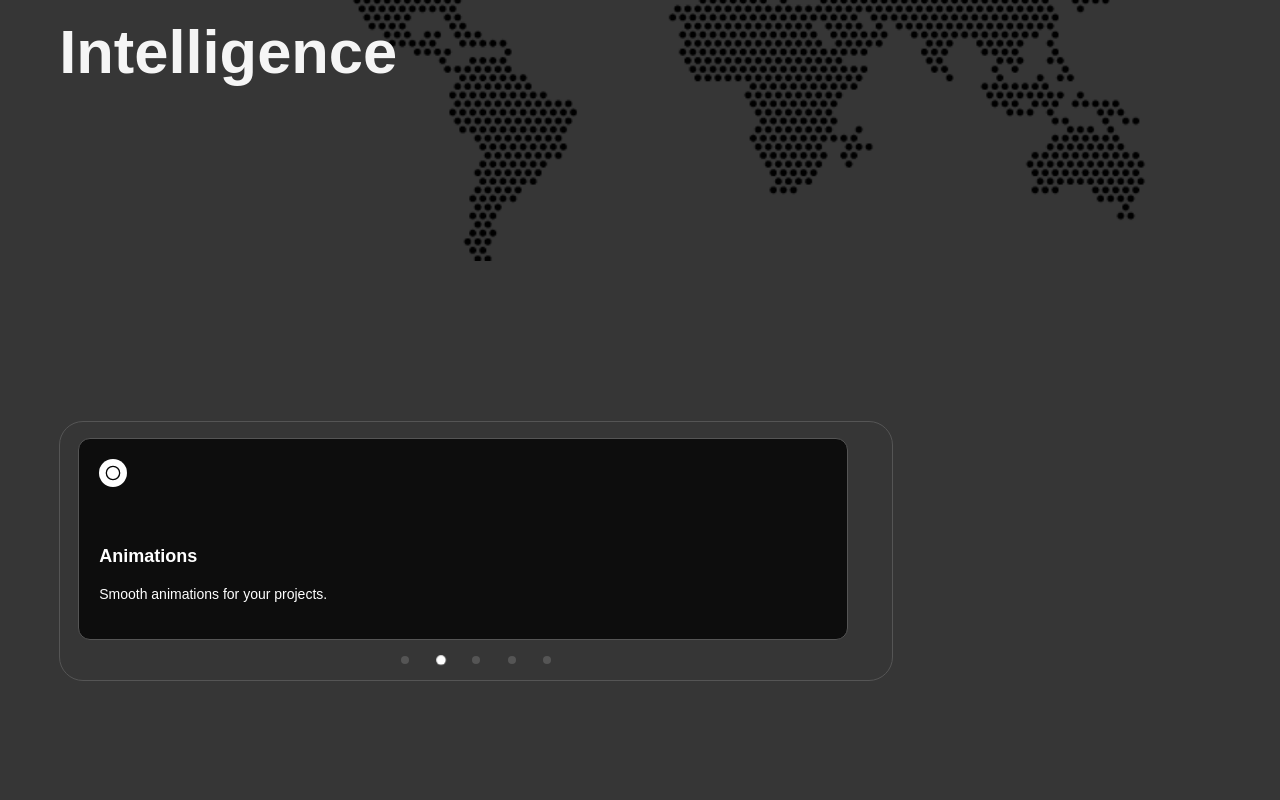
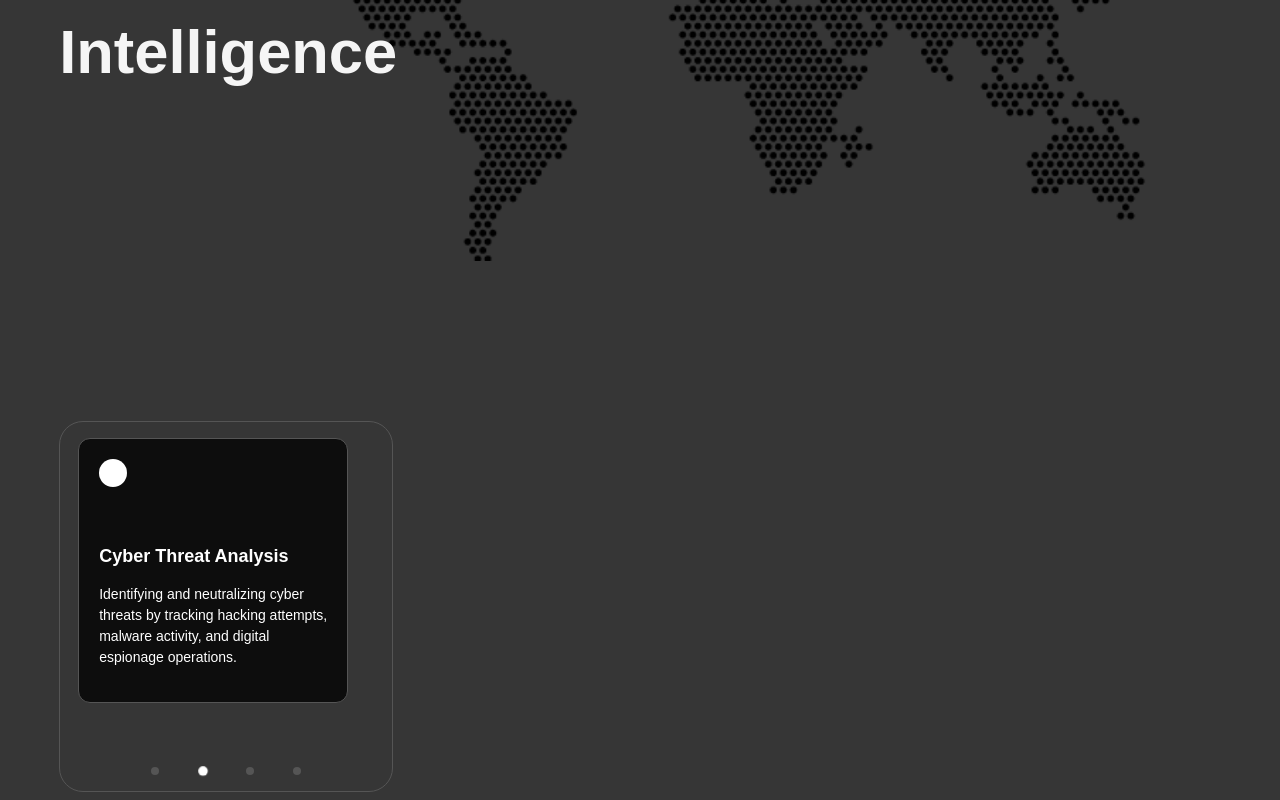
Before and after one commit to RoryMurray7/Sobek, a React (Vite) app: page / in a window 1280 px wide. Shown: the part 467-1267 px from the top of the page. Before the commit the page ends 1156 px from the top, so only its background shows below. Built offline with nearby package versions, Linux system fonts and the light colour scheme; a web font is replaced by a local one.

Commit message:
Update Carousel

```diff
--- a/src/Gathering.tsx
+++ b/src/Gathering.tsx
@@ -1,11 +1,38 @@
 import Carousel from "./components/Carousel/Carousel";
+
+const myItems = [
+  {
+    title: "Digital Signal Monitoring",
+    description:
+      "Capturing and analyzing intercepted communications, radio signals, and encrypted transmissions to uncover critical intelligence.",
+    id: 1,
+  },
+  {
+    title: "Cyber Threat Analysis",
+    description:
+      "Identifying and neutralizing cyber threats by tracking hacking attempts, malware activity, and digital espionage operations.",
+    id: 2,
+  },
+  {
+    title: "Geospatial Reconnaissance",
+    description:
+      "Utilizing satellite imagery, drone surveillance, and mapping technologies to monitor key locations and detect potential threats.",
+    id: 3,
+  },
+  {
+    title: "Social Data Extraction",
+    description:
+      "Analyzing online conversations, social media trends, and digital interactions to predict behaviors and identify emerging risks.",
+    id: 4,
+  },
+];
 
 function Gathering() {
   return (
     <Carousel
-      baseWidth={800}
+      items={myItems}
       autoplay={true}
-      autoplayDelay={4000}
+      autoplayDelay={5000}
       pauseOnHover={true}
       loop={true}
       round={false}
--- a/src/components/Carousel/Carousel.jsx
+++ b/src/components/Carousel/Carousel.tsx
@@ -1,5 +1,5 @@
 import { useEffect, useState, useRef } from "react";
-import { motion, useMotionValue, useTransform } from "framer-motion";
+import { motion, PanInfo, useMotionValue, useTransform } from "framer-motion";
 // replace icons with your own if needed
 import {
   FiCircle,
@@ -8,10 +8,26 @@ import {
   FiLayers,
   FiLayout,
 } from "react-icons/fi";
-
 import "./Carousel.css";
 
-const DEFAULT_ITEMS = [
+export interface CarouselItem {
+  title: string;
+  description: string;
+  id: number;
+  icon: JSX.Element;
+}
+
+export interface CarouselProps {
+  items?: CarouselItem[];
+  baseWidth?: number;
+  autoplay?: boolean;
+  autoplayDelay?: number;
+  pauseOnHover?: boolean;
+  loop?: boolean;
+  round?: boolean;
+}
+
+const DEFAULT_ITEMS: CarouselItem[] = [
   {
     title: "Text Animations",
     description: "Cool text animations for your projects.",
@@ -57,18 +73,18 @@ export default function Carousel({
   pauseOnHover = false,
   loop = false,
   round = false,
-}) {
+}: CarouselProps): JSX.Element {
   const containerPadding = 16;
   const itemWidth = baseWidth - containerPadding * 2;
   const trackItemOffset = itemWidth + GAP;
 
   const carouselItems = loop ? [...items, items[0]] : items;
-  const [currentIndex, setCurrentIndex] = useState(0);
+  const [currentIndex, setCurrentIndex] = useState<number>(0);
   const x = useMotionValue(0);
-  const [isHovered, setIsHovered] = useState(false);
-  const [isResetting, setIsResetting] = useState(false);
+  const [isHovered, setIsHovered] = useState<boolean>(false);
+  const [isResetting, setIsResetting] = useState<boolean>(false);
 
-  const containerRef = useRef(null);
+  const containerRef = useRef<HTMLDivElement>(null);
   useEffect(() => {
     if (pauseOnHover && containerRef.current) {
       const container = containerRef.current;
@@ -88,7 +104,7 @@ export default function Carousel({
       const timer = setInterval(() => {
         setCurrentIndex((prev) => {
           if (prev === items.length - 1 && loop) {
-            return prev + 1;
+            return prev + 1; // Animate to clone.
           }
           if (prev === carouselItems.length - 1) {
             return loop ? 0 : prev;
@@ -119,7 +135,10 @@ export default function Carousel({
     }
   };
 
-  const handleDragEnd = (_, info) => {
+  const handleDragEnd = (
+    _: MouseEvent | TouchEvent | PointerEvent,
+    info: PanInfo
+  ): void => {
     const offset = info.offset.x;
     const velocity = info.velocity.x;
     if (offset < -DRAG_BUFFER || velocity < -VELOCITY_THRESHOLD) {
@@ -163,7 +182,9 @@ export default function Carousel({
           width: itemWidth,
           gap: `${GAP}px`,
           perspective: 1000,
-          perspectiveOrigin: `${currentIndex * trackItemOffset + itemWidth / 2}px 50%`,
+          perspectiveOrigin: `${
+            currentIndex * trackItemOffset + itemWidth / 2
+          }px 50%`,
           x,
         }}
         onDragEnd={handleDragEnd}
@@ -178,7 +199,6 @@ export default function Carousel({
             -(index - 1) * trackItemOffset,
           ];
           const outputRange = [90, 0, -90];
-          // eslint-disable-next-line react-hooks/rules-of-hooks
           const rotateY = useTransform(x, range, outputRange, { clamp: false });
           return (
             <motion.div
```
